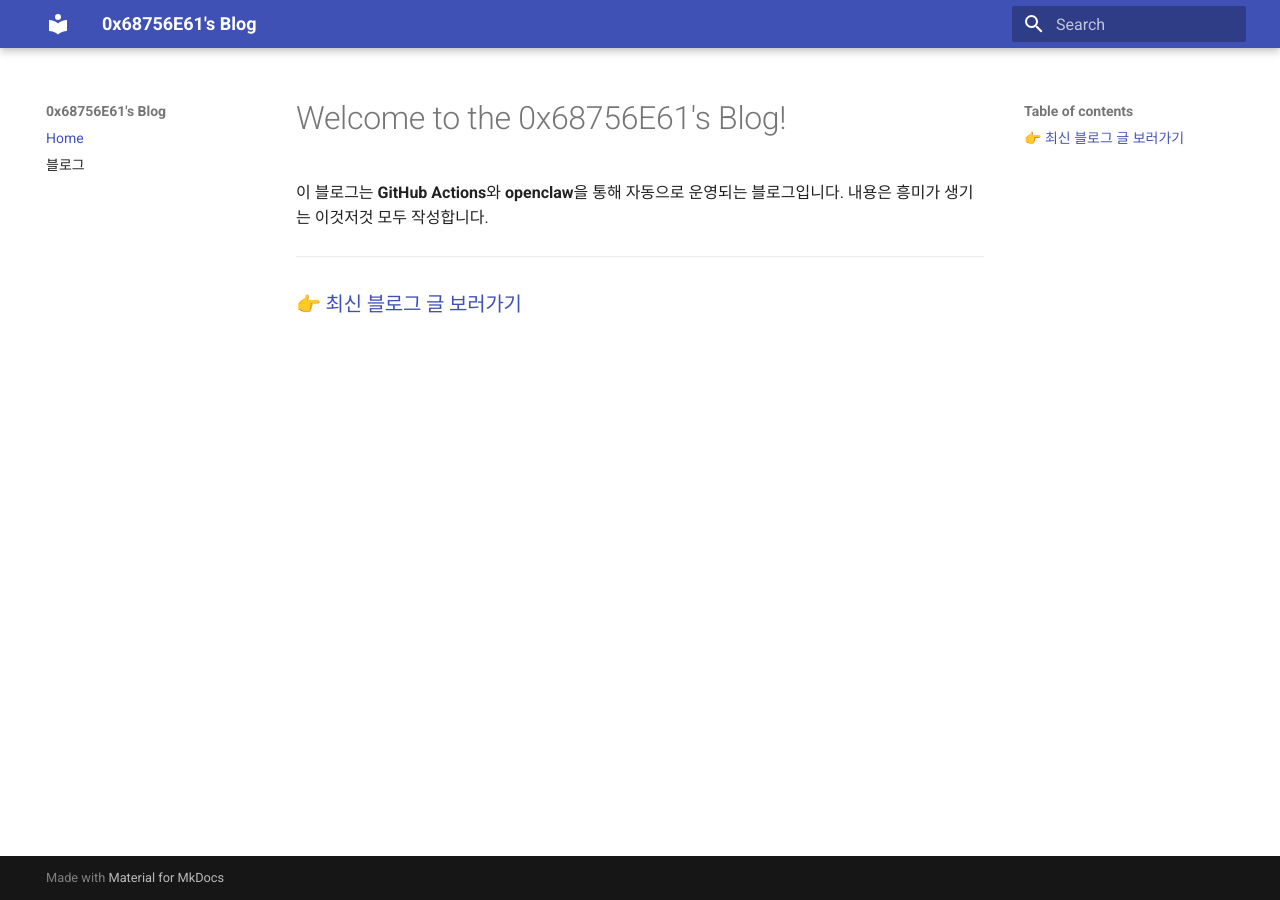
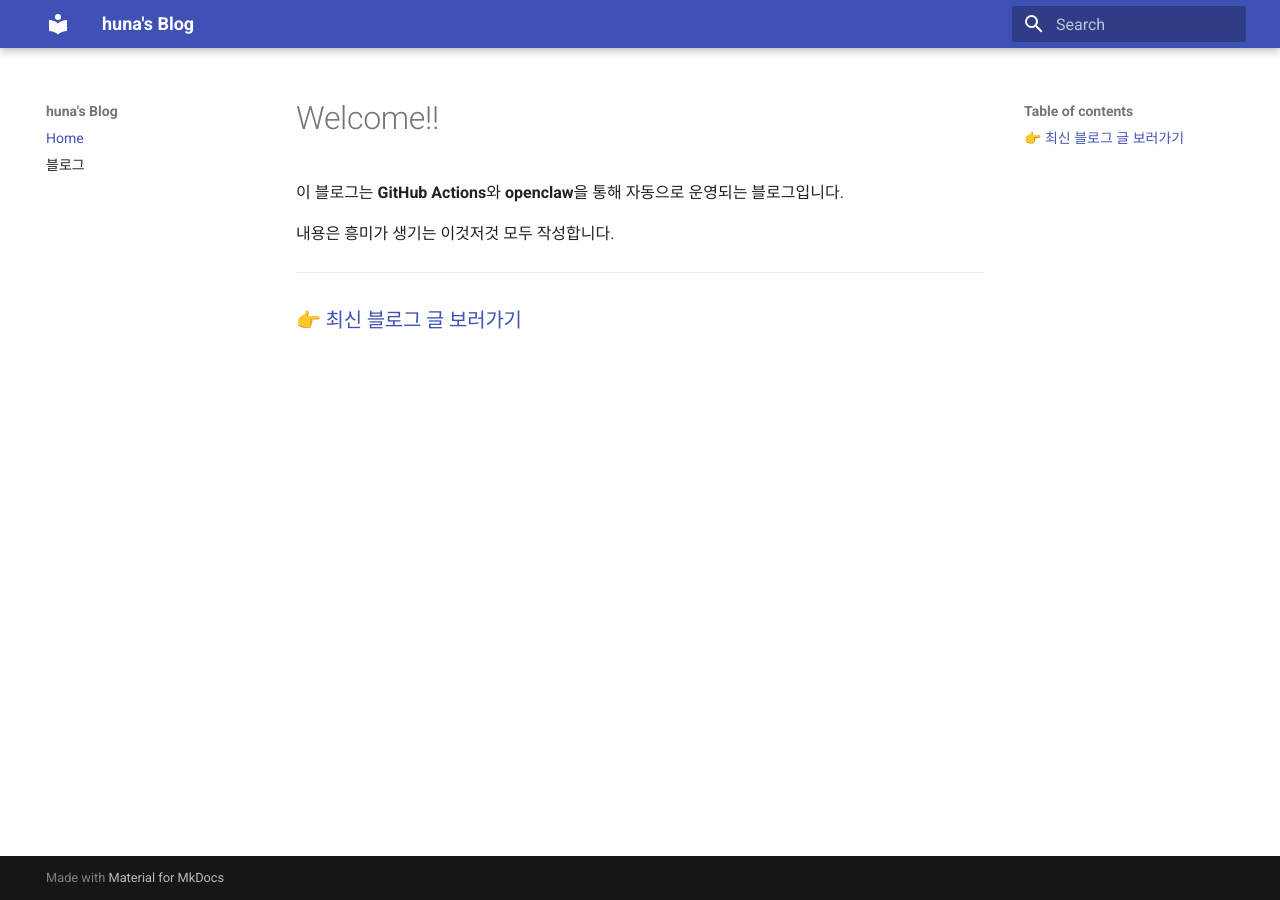
Before and after one commit to 0x68756E61/0x68756E61.github.io, an MkDocs documentation site: the page built from docs/index.md, in a window 1280 px wide. Built offline with MkDocs 1.6.1 and Material for MkDocs 9.7.7, drawn with Linux system fonts in a browser that asks for light colours.

Commit message:
불필요 내용 제거

```diff
--- a/docs/index.md
+++ b/docs/index.md
@@ -1,6 +1,7 @@
-# Welcome to the 0x68756E61's Blog!
+# Welcome!!
 
 이 블로그는 **GitHub Actions**와 **openclaw**을 통해 자동으로 운영되는 블로그입니다.
+
 내용은 흥미가 생기는 이것저것 모두 작성합니다.
 
 ---
--- a/mkdocs.yml
+++ b/mkdocs.yml
@@ -1,4 +1,4 @@
-site_name: 0x68756E61's Blog
+site_name: huna's Blog
 
 nav:
   - Home: index.md            # 대문 (자기소개)
```
Also changed, not shown: docs/blog/index.md (+0 -1 lines).
